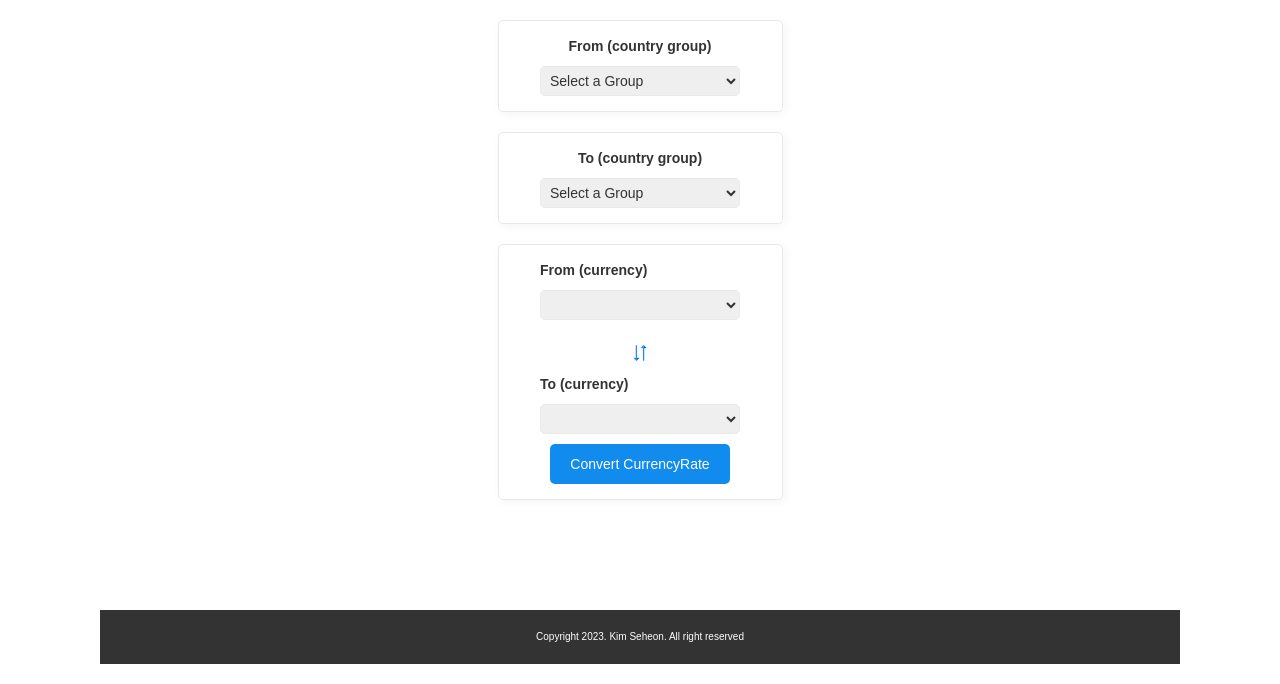
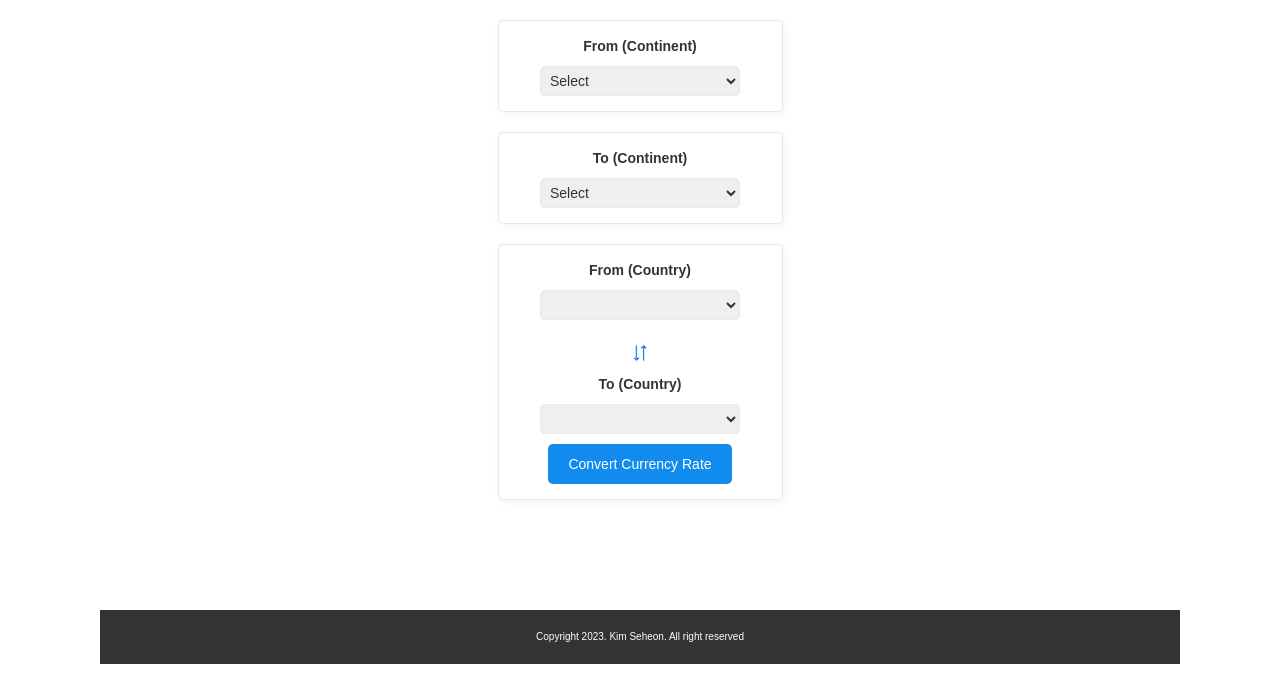
Before and after one commit to HEON0121/CurrencyNotificationApp, a Flask app: page / in a window 1280 px wide. Shown: the part 116-800 px from the top of the page. Run offline with Flask 3, Linux system fonts and the light colour scheme; lists and menus that the app fills with data are empty; some libraries are stand-ins or nearby versions.

Commit message:
fix. spell

```diff
--- a/static/style/index.css
+++ b/static/style/index.css
@@ -80,6 +80,7 @@ select {
 
 .currency_from,
 .currency_to {
+    text-align: center;
     margin-bottom: 10px;
 }
 
--- a/templates/index.html
+++ b/templates/index.html
@@ -44,9 +44,9 @@
     <main>
         <div class="from_country_grp">
             <form action="#">
-                <label for="country_group">From (country group)</label>
+                <label for="country_group">From (Continent)</label>
                 <select class="from_country_group" name="country_group">
-                    <option value="select">Select a Group</option>
+                    <option value="select">Select</option>
                     <option value="Asia">Asia</option>
                     <option value="America">America</option>
                     <option value="Oceania">Oceania</option>
@@ -56,9 +56,9 @@
         </div>
         <div class="to_country_grp">
             <form action="#">
-                <label for="country_group">To (country group)</label>
+                <label for="country_group">To (Continent)</label>
                 <select class="to_country_group" name="country_group">
-                    <option value="select">Select a Group</option>
+                    <option value="select">Select</option>
                     <option value="Asia">Asia</option>
                     <option value="America">America</option>
                     <option value="Oceania">Oceania</option>
@@ -69,18 +69,18 @@
         <div class="currency_main">
             <form action="/getCurrencyRate" method="get" id="currency_main_form">
                 <div class="currency_from">
-                    <label for="currency">From (currency)</label>
+                    <label for="currency">From (Country)</label>
                     <select class="from_country" name="currency_from"></select>
                 </div>
                 <button id="switchBtn">
                     <img src="/static/icons/exchange.png" alt="exchange" />
                 </button>
                 <div class="currency_to">
-                    <label for="currency">To (currency)</label>
+                    <label for="currency">To (Country)</label>
                     <select class="to_country" name="currency_to"></select>
                 </div>
                 <div class="currency_cal">
-                    <button id="currency_cal_btn">Convert CurrencyRate</button>
+                    <button id="currency_cal_btn">Convert Currency Rate</button>
                 </div>
             </form>
         </div>
@@ -93,11 +93,11 @@
             <h4>Set Target CurrencyRate</h4>
             <form action="/saveCurrencyRate" method="post" id="currency_save_form">
                 <div class="currency_from">
-                    <label for="currency">From (currency)</label>
+                    <label for="currency">From (Currency)</label>
                     <select class="save_from_country" name="save_from_country" disabled></select>
                 </div>
                 <div class="currency_to">
-                    <label for="currency">To (currency)</label>
+                    <label for="currency">To (Currency)</label>
                     <select class="save_to_country" name="save_to_country" disabled></select>
                 </div>
                 <div class="input_note_currency">
@@ -107,7 +107,7 @@
                 </div>
                 <!-- <button id="notificationBtn">알림 허용</button> -->
                 <span class="warn_message"></span>
-                <button id="save_currency_btn">save currency rate</button>
+                <button id="save_currency_btn">Save Currency Rate</button>
             </form>
         </div>
         {% endif %}
@@ -124,13 +124,13 @@
                     <div>
                         <form>
                             <input class="notificationId" value="{{goalCurrency.id}}"></input>
-                            <label>From (country)</label>
+                            <label>From (Country)</label>
                             <input class="save_from_country" name="save_from_country" value={{goalCurrency.fromCountry}}
                                 readonly></input>
-                            <label>To (country)</label>
+                            <label>To (Country)</label>
                             <input class="save_to_country" name="saved_to_country" value={{goalCurrency.toCountry}}
                                 readonly></input>
-                            <label>Target currency rate</label>
+                            <label>Target Currency Rate</label>
                             <input class="saved_goal_currency" name="saved_goal_currency"
                                 value={{goalCurrency.goalCurrencyRate}} readonly></input>
                         </form>
```
Also changed, not shown: 1 other file.
